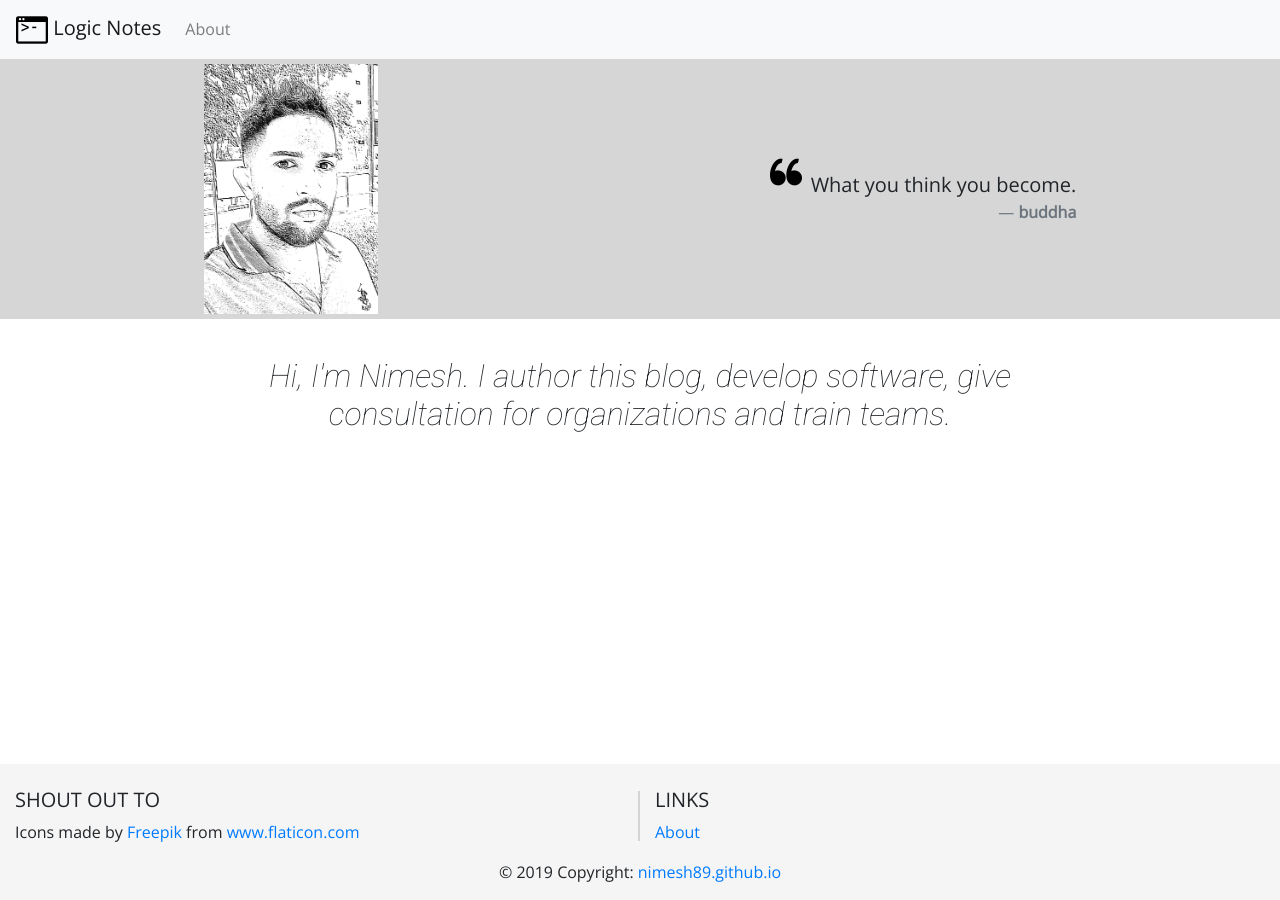
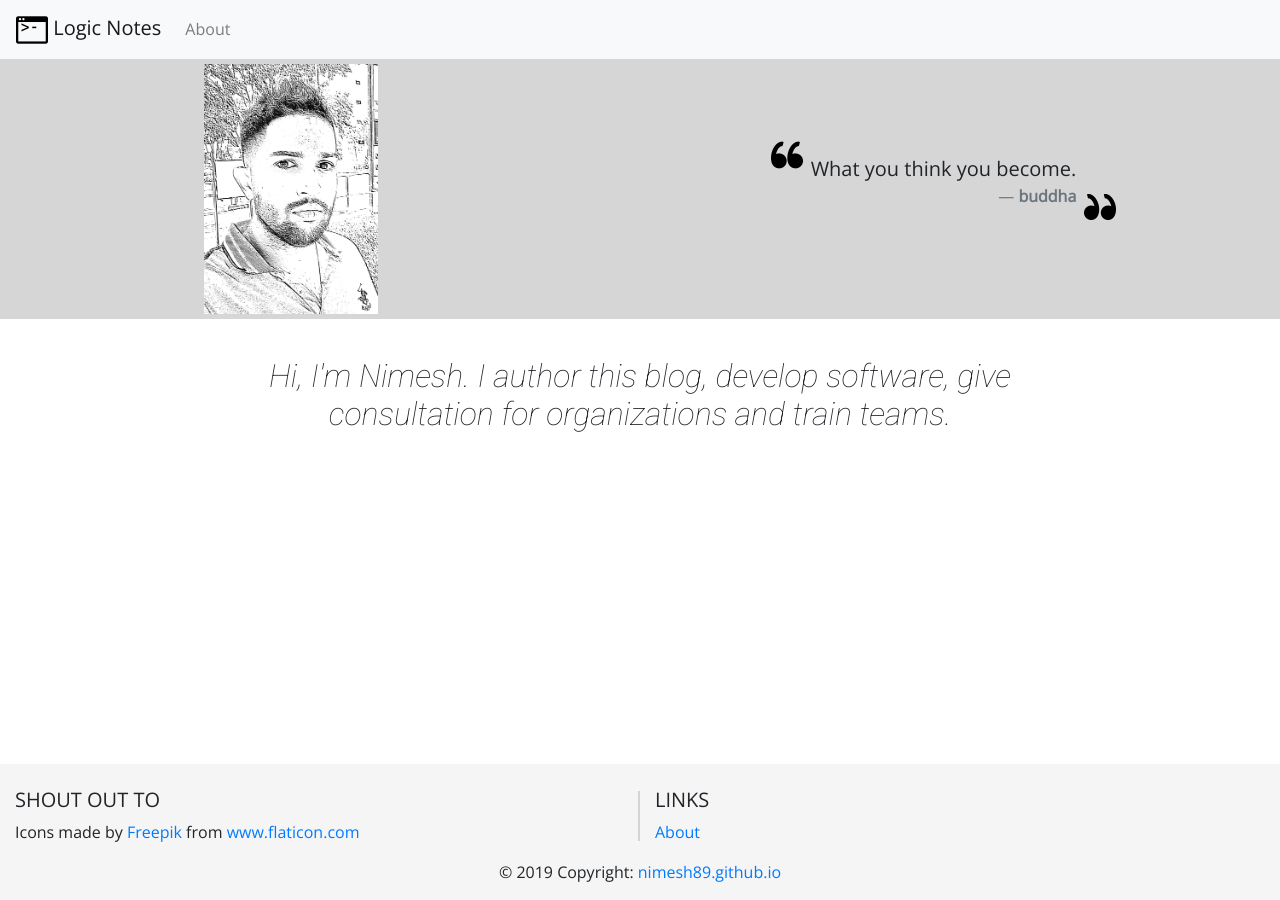
Before and after one commit to nimesh89/nimesh89.github.io, a Jekyll site: the page built from about.markdown, in a window 1280 px wide. Built offline with Jekyll 4.4.1, drawn with Linux system fonts in a browser that asks for light colours.

Commit message:
new menu qutation updated

```diff
--- a/_layouts/default.html
+++ b/_layouts/default.html
@@ -22,13 +22,14 @@
     <meta name="msapplication-TileColor" content="#ffffff">
     <meta name="msapplication-TileImage" content="/assets/ms-icon-144x144.png">
     <meta name="theme-color" content="#ffffff">
-    <link rel="preload" href="https://fonts.googleapis.com/css?family=Open+Sans|Hind|Roboto:100,100i&display=swap"
+    <link rel="preload"
+        href="https://fonts.googleapis.com/css?family=Open+Sans:300,400,400i|Hind|Roboto:100,100i&display=swap"
         as="style" onload="this.rel='stylesheet'">
     <link rel="preload" href="https://stackpath.bootstrapcdn.com/bootstrap/4.3.1/css/bootstrap.min.css" as="style"
         crossorigin="anonymous" onload="this.rel='stylesheet'">
     <noscript>
         <link rel="stylesheet"
-            href="https://fonts.googleapis.com/css?family=Open+Sans|Hind|Roboto:100,100i&display=swap">
+            href="https://fonts.googleapis.com/css?family=Open+Sans:300,400,400i|Hind|Roboto:100,100i&display=swap">
         <link rel="stylesheet" href="https://stackpath.bootstrapcdn.com/bootstrap/4.3.1/css/bootstrap.min.css"
             integrity="sha384-ggOyR0iXCbMQv3Xipma34MD+dH/1fQ784/j6cY/iJTQUOhcWr7x9JvoRxT2MZw1T" crossorigin="anonymous">
     </noscript>
--- a/about.markdown
+++ b/about.markdown
@@ -9,7 +9,8 @@ header_css: |
     <img class="about-me-pic" src="/assets/img/rsz_file_001.png" />
     <div class="about-me-contact">
         <blockquote class="quot-1 blockquote text-right">
-        <img class="quot-mark" src="/assets/img/left-quote.png" />
+        <img class="quot-mark-left" src="/assets/img/left-quote.png" />
+        <img class="quot-mark-right" src="/assets/img/right-quotation-sign.png" />
             <p class="mb-0">What you think you become.</p>
             <footer class="blockquote-footer"><b>buddha</b></footer>
         </blockquote>
--- a/assets/css/about.css
+++ b/assets/css/about.css
@@ -50,6 +50,7 @@
 
     .about-intro-text {
         max-width: 100vw;
+        padding: 1vh 1vw;
     }
 }
 
@@ -69,12 +70,24 @@
     }
 }
 
-.quot-mark {
-    position: relative;
+.quot-mark-left {
+    position: absolute;
     width: 32px;
     height: 32px;
-    top: 18px;
-    left: -274px;
+    top: -15px;
+    left: -40px;
+}
+
+.quot-mark-right {
+    position: absolute;
+    width: 32px;
+    height: 32px;
+    bottom: -15px;
+    right: -40px;
+}
+
+.quot-1{
+    position: relative;
 }
 
 .about-me-contact {
```
Also changed, not shown: other parts of _layouts/default.html (+9 -0 lines), assets/img/right-quotation-sign.png (added).
